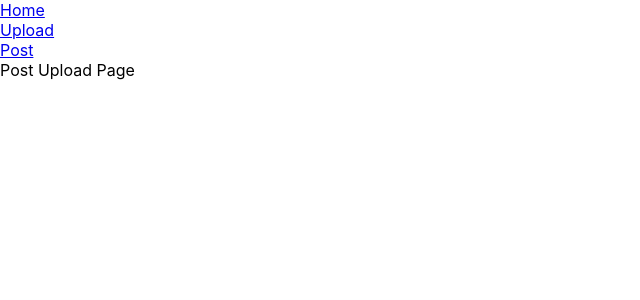
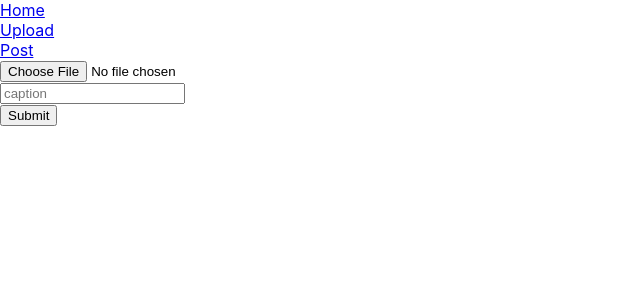
Before and after one commit to nisayana/sb-ig-clone-client, a React (Create React App) app: page /upload in a window 1280 px wide. Shown: the top 300 px of the page, without its empty margins (0-640 px from the left). Built offline with nearby package versions, Linux system fonts and the light colour scheme.

Commit message:
added form to collect file data for request to backend

```diff
--- a/src/components/UploadPosts.js
+++ b/src/components/UploadPosts.js
@@ -1,9 +1,28 @@
-import React from 'react'
+import React, { useState } from 'react'
 
 export default function UploadPosts() {
+
+    const [formData, setFormData] = useState({
+        file: {},
+        caption: ""
+    })
+
+    const hadnleFileChange = (e) => {
+        setFormData((prevState) => {
+            return {
+                ...prevState,
+                [e.target.name]: e.target.files[0]
+            }
+        })
+    }
+
     return(
         <div>
-            Post Upload Page
+            <form>
+                <input onLoad={hadnleFileChange} name="file" type="file"></input><br/>
+                <input name="caption" type="text" placeholder="caption"></input><br/>
+                <button type="submit">Submit</button><br/>
+            </form>
         </div>
     )
 }
```
